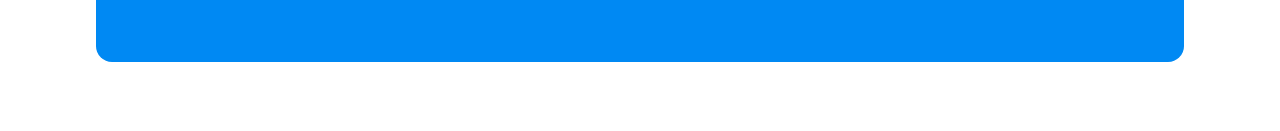
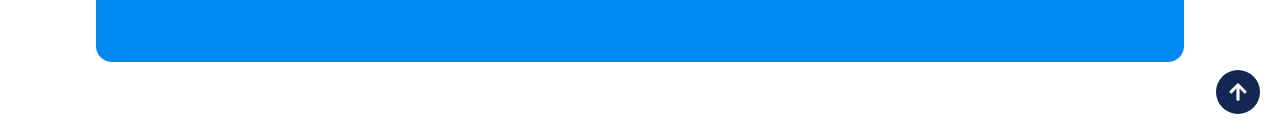
Before and after one commit to Nithishpandian/colormart, a React (Vite) app: page / in a window 1280 px wide. Shown: the part 666-797 px from the top of the page. Built offline with nearby package versions, Linux system fonts and the light colour scheme.

Commit message:
added popup

```diff
--- a/src/components/common/Header.jsx
+++ b/src/components/common/Header.jsx
@@ -6,6 +6,7 @@ import { animationVariantHeader } from "./animations/CommonAnimations";
 const Header = () => {
   return (
     <motion.div
+      id="header"
       variants={animationVariantHeader}
       initial="initial"
       animate="animate"
--- a/src/pages/home/Home.jsx
+++ b/src/pages/home/Home.jsx
@@ -1,4 +1,5 @@
-import React from "react";
+import React, { useEffect, useRef, useState } from "react";
+import { FaArrowUp } from "react-icons/fa";
 import Header from "../../components/common/Header";
 import HeroSection from "../../components/home/HeroSection";
 import WhoWeAre from "../../components/home/WhoWeAre";
@@ -8,16 +9,40 @@ import Contact from "../../components/common/Contact";
 import Footer from "../../components/common/Footer";
 
 const Home = () => {
+  const ref = useRef();
+  const [isIntersecting, setIntersecting] = useState(false);
+
+  useEffect(() => {
+    const observer = new IntersectionObserver(([entry]) =>
+      setIntersecting(entry.isIntersecting)
+    );
+
+    observer.observe(ref.current);
+    return () => {
+      observer.disconnect();
+    };
+  }, [ref]);
   return (
+    <div className=" relative">
       <div>
         <Header />
         <HeroSection />
+        <div ref={ref}>
         <WhoWeAre />
+        </div>
         <WhereCanWeHelp />
         <LastThing />
         <Contact />
         <Footer />
       </div>
+      <div className=" fixed bottom-5 right-5">
+        <a href="#header" className={`${isIntersecting ? "flex" : "hidden"}`}>
+          <button className=" bg-dark-blue text-white hover:bg-primary-blue duration-300 rounded-full p-3 cursor-pointer">
+            <FaArrowUp className=" text-xl" />
+          </button>
+        </a>
+      </div>
+    </div>
   );
 };
 
```
Lines whose indentation alone changed are shown as unchanged.
